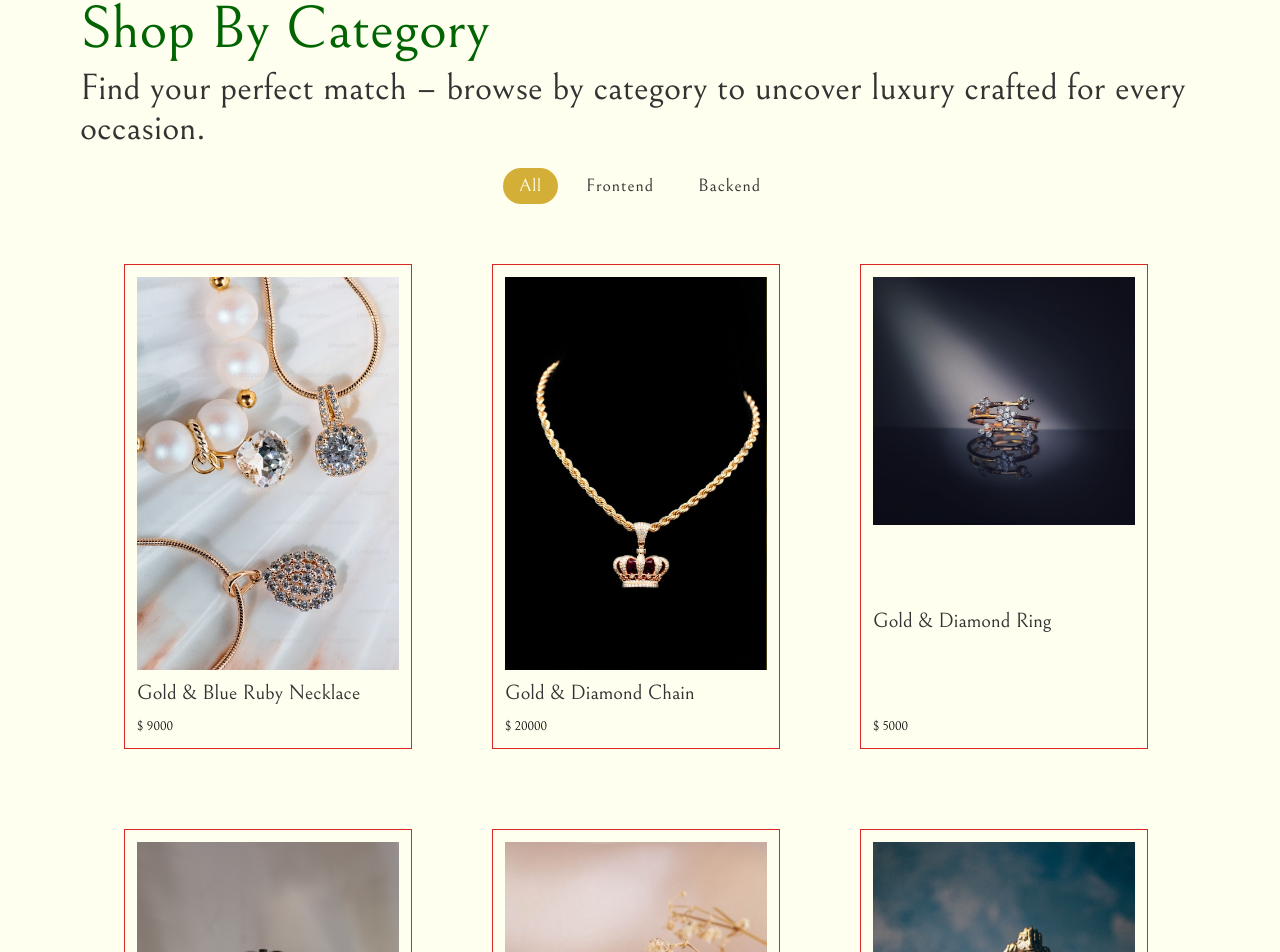
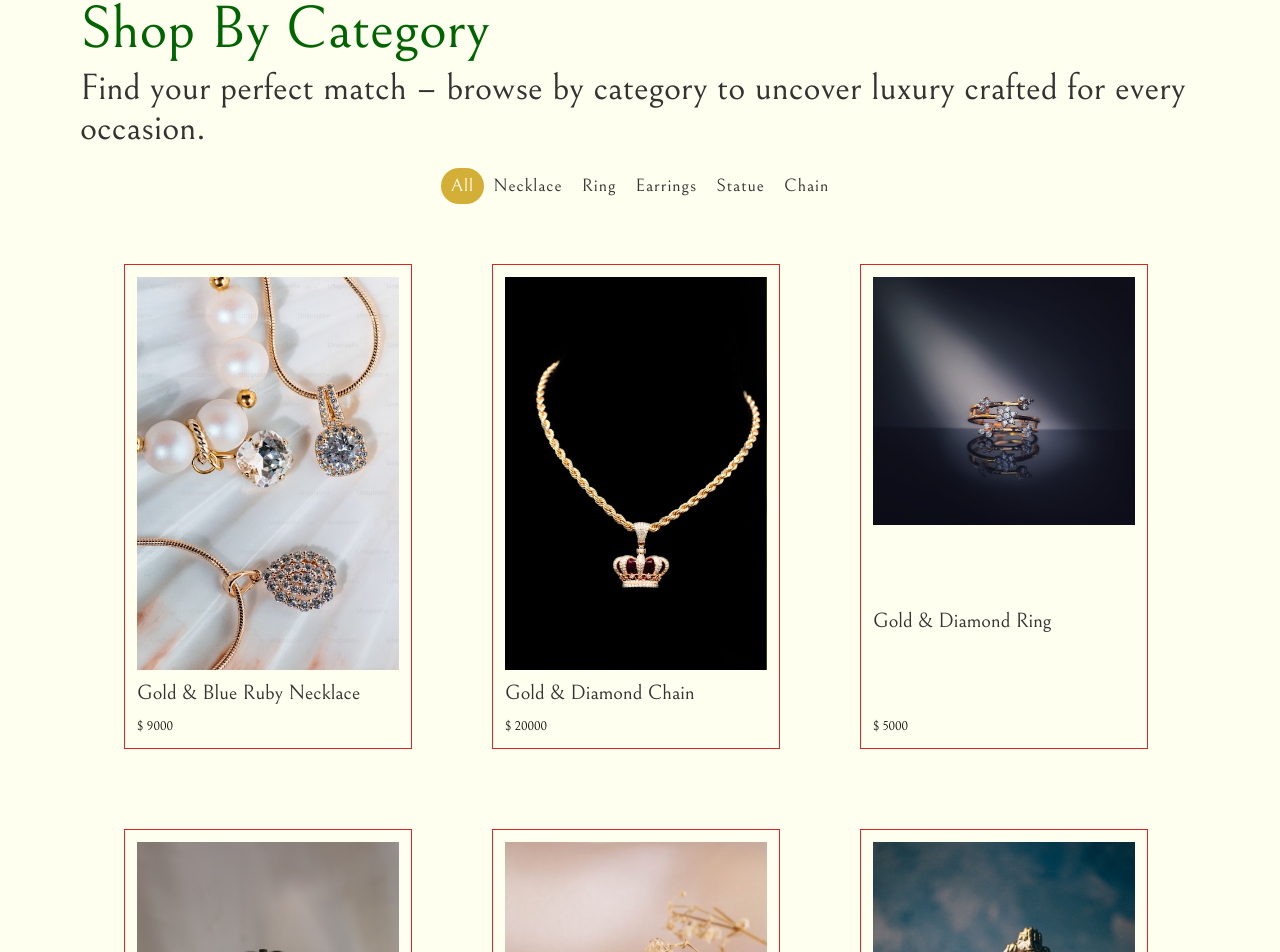
Before and after one commit to pravesh-dev/Jewellery-Shop, a React (Vite) app: page / in a window 1280 px wide. Shown: the part 1828-2780 px from the top of the page. Built offline with nearby package versions, Linux system fonts and the light colour scheme.

Commit message:
added buttons

```diff
--- a/src/Components/LandingPage/ShopByCategories.jsx
+++ b/src/Components/LandingPage/ShopByCategories.jsx
@@ -56,11 +56,11 @@ function ShopByCategories() {
       ref={componentRef}
       className="w-full flex flex-col items-center gap-8 relative mt-5"
     >
-      <div className="flex gap-3 items-center lg:mb-7">
-        {["all", "frontend", "backend"].map((tab) => (
+      <div className="flex items-center lg:mb-7">
+        {["all", "necklace", "ring", "earrings", "statue", "chain"].map((tab) => (
           <button
             key={tab}
-            className={`tab_buttons px-4 py-1 tracking-wider capitalize rounded-full ${
+            className={`tab_buttons text-xs px-[0.6rem] py-1 tracking-wider capitalize rounded-full ${
               activeTab === tab
                 ? "bg-secondary text-accent"
                 : "text-dark"
--- a/src/Components/LandingPage/ShopByCategoriesData.js
+++ b/src/Components/LandingPage/ShopByCategoriesData.js
@@ -12,7 +12,7 @@ const projects = [
     onSale: true,
     discount: 10,
     image: card1,
-    type: 'frontend'
+    type: 'necklace'
   },
   {
     name: "Gold & Diamond Chain",
@@ -20,7 +20,7 @@ const projects = [
     onSale: false,
     discount: 0,
     image: card2,
-    type: 'frontend'
+    type: 'chain'
   },
   {
     name: "Gold & Diamond Ring",
@@ -28,7 +28,7 @@ const projects = [
     onSale: true,
     discount: 10,
     image: card3,
-    type: 'frontend'
+    type: 'ring'
   },
   {
     name: "White Ruby Gold Earring",
@@ -36,7 +36,7 @@ const projects = [
     onSale: false,
     discount: 0,
     image: card4,
-    type: 'frontend'
+    type: 'earrings'
   },
   {
     name: "Gold Ring With Custom Name",
@@ -44,7 +44,7 @@ const projects = [
     onSale: false,
     discount: 0,
     image: card5,
-    type: 'frontend'
+    type: 'ring'
   },
   {
     name: "Lord Ganesh Gold Statue",
@@ -52,7 +52,7 @@ const projects = [
     onSale: false,
     discount: 0,
     image: card6,
-    type: 'frontend'
+    type: 'statue'
   },
 ];
 
```
